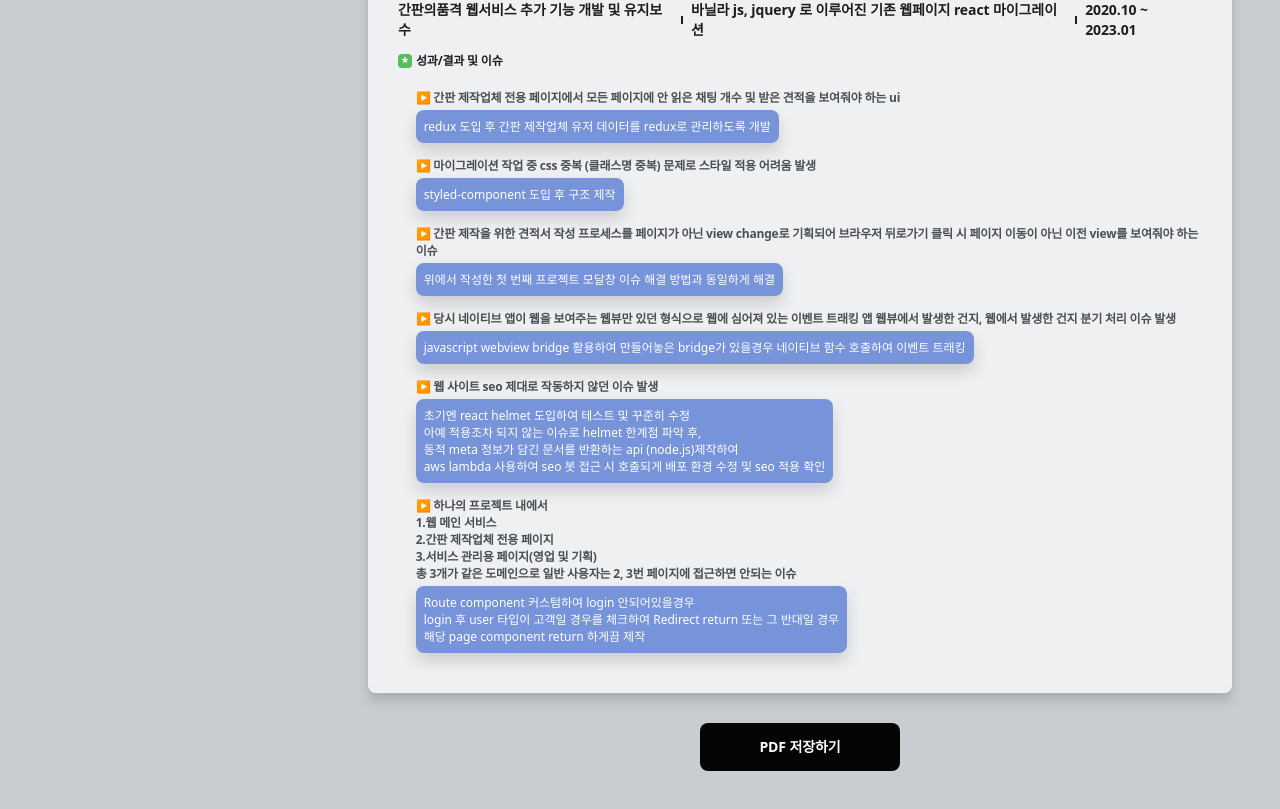
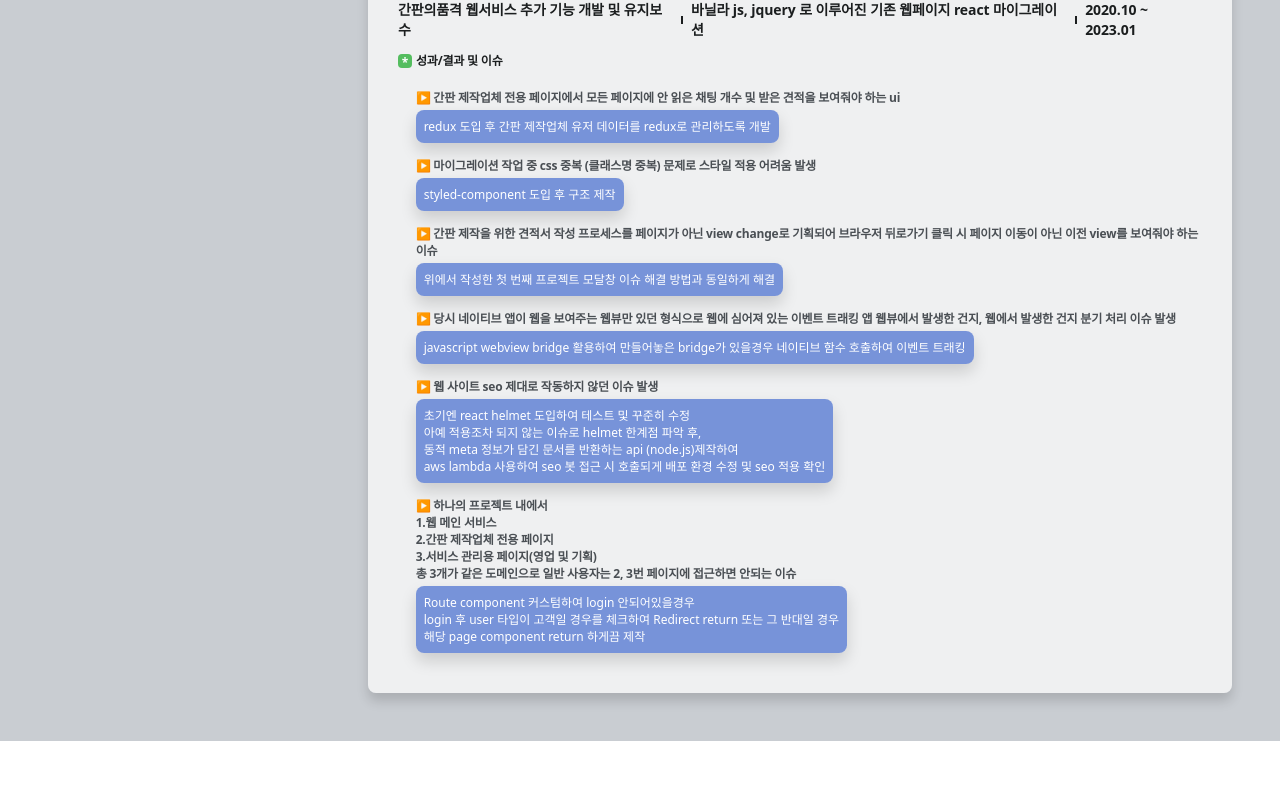
Before and after one commit to yjonghy/study-step, a Next.js app: page /template in a window 1280 px wide. Shown: the part 1895-2704 px from the top of the page. After the commit the page ends 2636 px from the top, so only its background shows below. Built offline with nearby package versions, Linux system fonts and the light colour scheme; what tailwindcss-font-inter would draw is missing.

Commit message:
Pdf 변환 버튼 제거

```diff
--- a/src/app/template/page.tsx
+++ b/src/app/template/page.tsx
@@ -1,60 +1,8 @@
 "use client"
 import React from "react"
-import html2canvas from "html2canvas";
-import jsPDF from 'jspdf'
 import {MediumBtnStyle, MotionFast, PrimaryButton} from "@src/types/ButtonType";
 export default function Template() {
 
-
-
-    const saveToPdf = async () => {
-        // const input = document.getElementById('career_layout');
-        // html2canvas(input)
-        //     .then((canvas) => {
-        //         const imgData = canvas.toDataURL('image/png');
-        //         const pdf = new jsPDF();
-        //         pdf.addImage(imgData, 'JPEG', 0, 0);
-        //         // pdf.output('dataurlnewwindow');
-        //         pdf.save("download.pdf");
-        //     })
-        // ;
-
-        //1.html을 들고와서 canvas화
-        const canvas = await html2canvas(document.querySelector('#html')!);
-        //2.이미지화
-        const imageFile = canvas.toDataURL('image/png');
-        //3.pdf준비
-        const doc = new jsPDF('p', 'mm', 'a4');
-        //pdf 가로 세로 사이즈
-        const pageWidth = doc.internal.pageSize.getWidth();
-        const pageHeight = doc.internal.pageSize.getHeight();
-
-        //이미지의 길이와 pdf의 가로길이가 다르므로 이미지 길이를 기준으로 비율을 구함
-        const widthRatio = pageWidth / canvas.width;
-        //비율에 따른 이미지 높이
-        const customHeight = canvas.height * widthRatio;
-        //pdf에 1장에 대한 이미지 추가
-        doc.addImage(imageFile, 'png', 0, 0, pageWidth, customHeight);
-        //doc.addImage(imgData, 'PNG', margin, position, imgWidth, imgHeight);
-        //감소하면서 남은 길이 변수
-        let heightLeft = customHeight;
-        //증가하면서 이미지 자를 위치 변수
-        let heightAdd = -pageHeight;
-
-        // 한 페이지 이상일 경우
-        // while (heightLeft >= pageHeight) {
-        //     //pdf페이지 추가
-        //     doc.addPage();
-        //     //남은 이미지를 추가
-        //     doc.addImage(imageFile, 'png', 0, heightAdd, pageWidth, customHeight);
-        //     //남은길이
-        //     heightLeft -= pageHeight;
-        //     //남은높이
-        //     heightAdd -= pageHeight;
-        // }
-        //문서저장
-        doc.save('filename' + new Date().getTime() + '.pdf');
-    }
 
     return (
         <section id="career_layout" className="w-full h-full flex flex-col">
@@ -363,14 +311,6 @@ export default function Template() {
 
 
             </article>
-
-
-            <div
-                onClick={() => saveToPdf()}
-                className={`w-[200px] mt-[30px] self-center ${PrimaryButton} ${MotionFast} ${MediumBtnStyle} flex items-center justify-center rounded-[8px]`}>
-                 <p className="text-white heading-sm">PDF 저장하기</p>
-            </div>
-
         </section>
     )
 }
```
